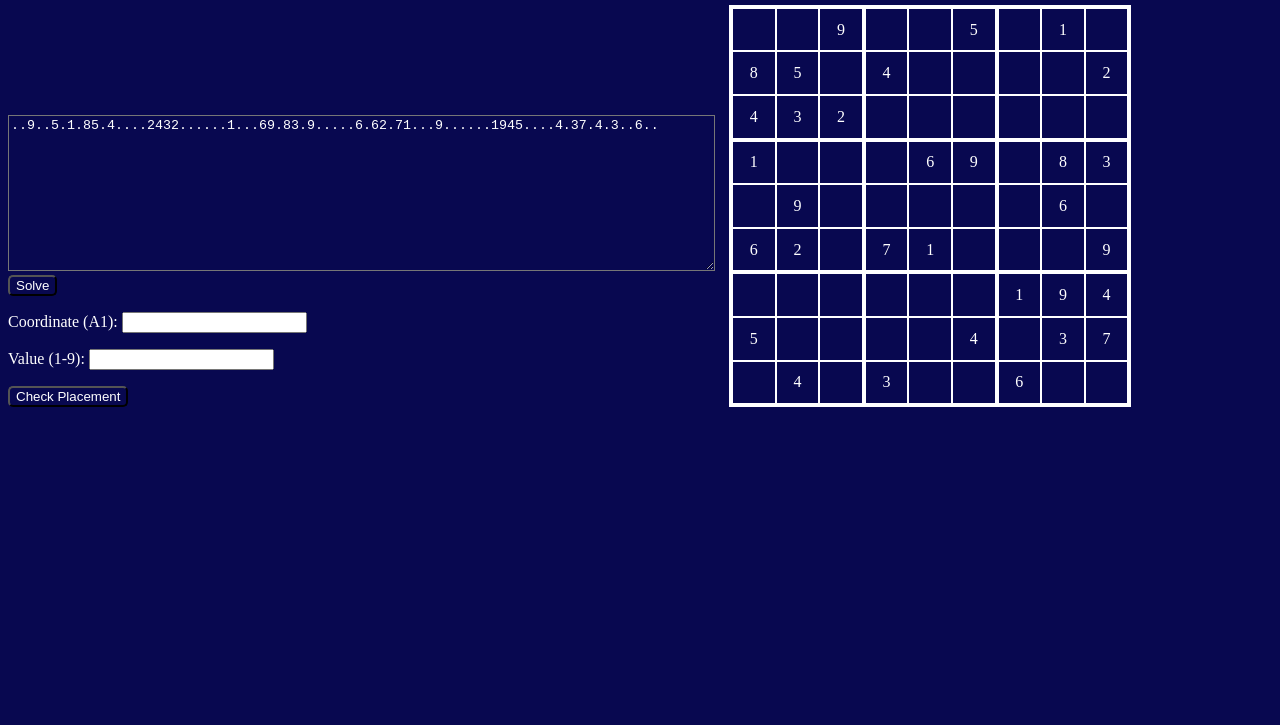
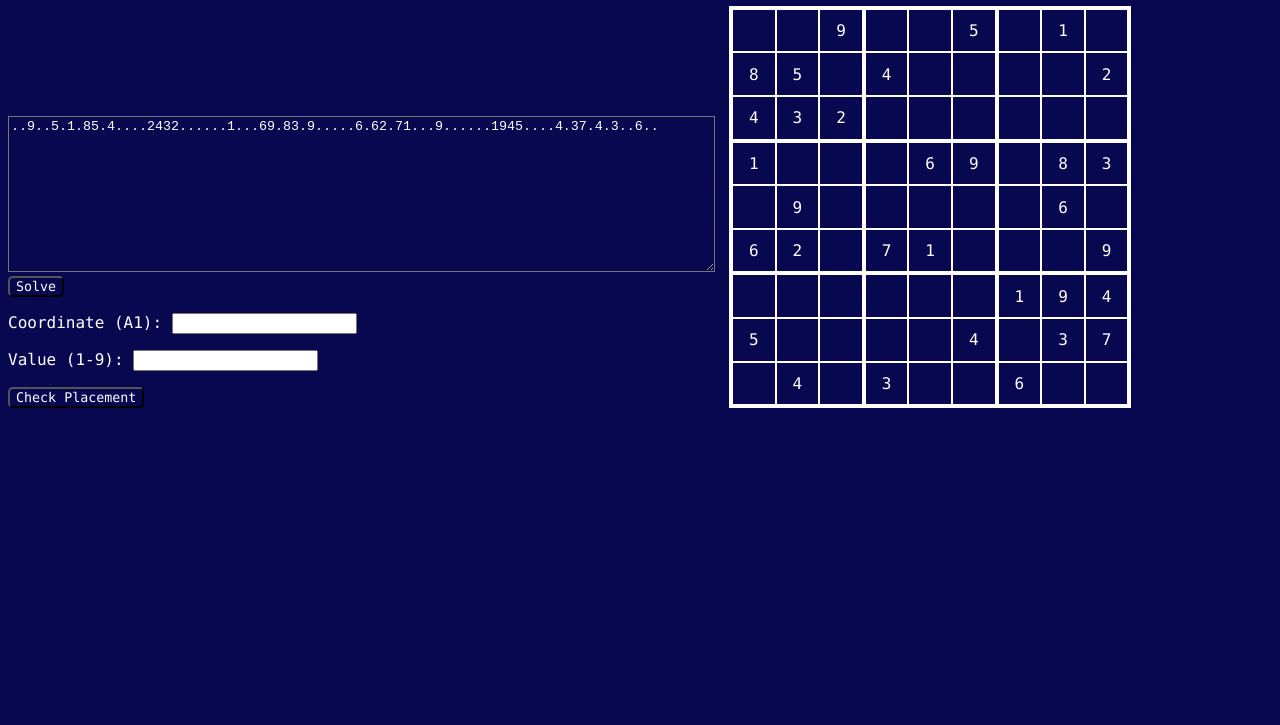
Before and after one commit to mugabus/sudoku-solver, a website: page views/index.html in a window 1280 px wide. Shown: the part 75-800 px from the top of the page. Drawn offline with Linux system fonts and the light colour scheme.

Commit message:
New Font

```diff
--- a/public/style.css
+++ b/public/style.css
@@ -4,6 +4,7 @@ code {
 body {
   background: rgb(8, 8, 80);
   color: white;
+  font-family: "Lucida Console";
 }
 .container {
   display: flex;
@@ -24,6 +25,7 @@ textarea {
  background: rgb(8, 8, 80);
  color: white;
  border-radius: 5px;
+ font-family: "Lucida Console";
 }
 #user-stories {
   font-size: 1.2em;
```
